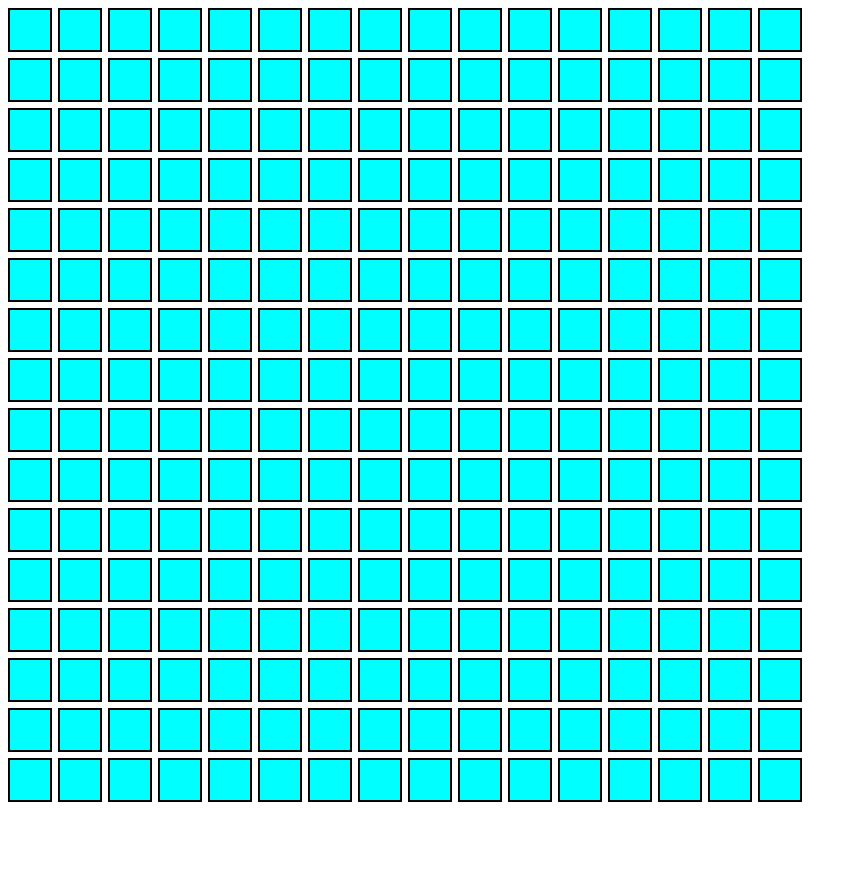
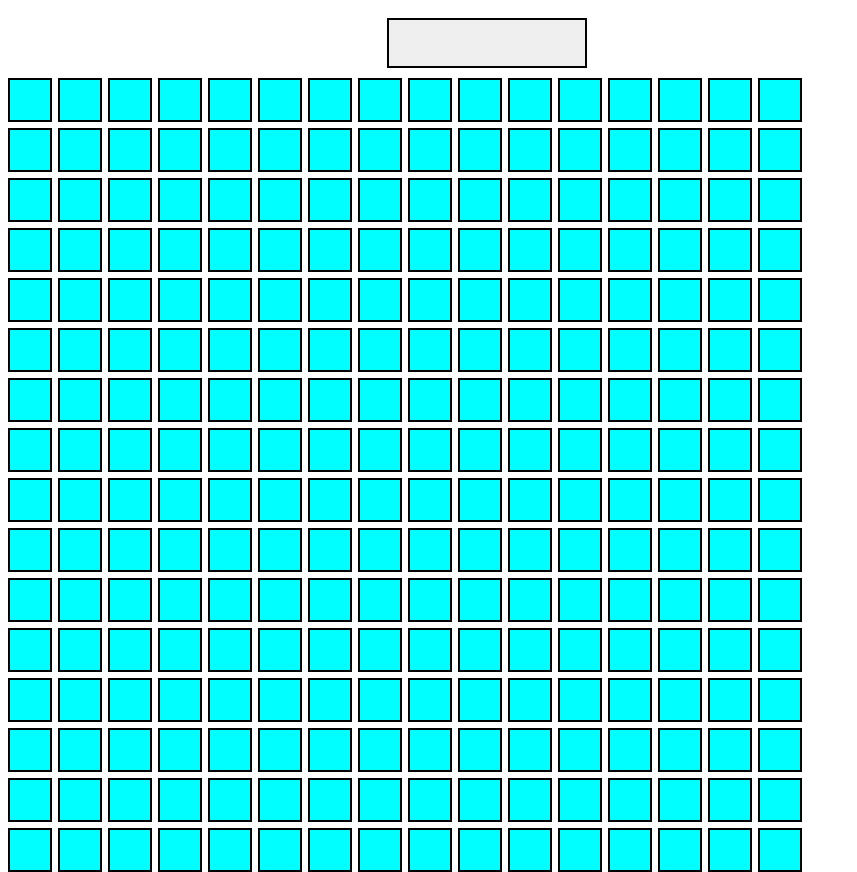
Before and after one commit to Kirito72-hub/Etch-a-Sketch, a plain HTML site: page index.html in a window 1280 px wide. Shown: the whole page, without its empty margins (0-857 px from the left). Before the commit the page ends 802 px from the top, so only its background shows below. Drawn offline with Linux system fonts and the light colour scheme.

Commit message:
added button and styled it

```diff
--- a/index.html
+++ b/index.html
@@ -7,6 +7,7 @@
     <link rel="stylesheet" href="./styles.css">
 </head>
 <body>
+    <div class="header"><button class="btn"></button></div>
     <div class="container"></div>
 </body>
 <script src="./script.js"></script>
--- a/script.js
+++ b/script.js
@@ -1,5 +1,10 @@
 // used querySelector here with .container cuz the selectClassByName get me array and that dosnt work with append appendChiled
 const container = document.querySelector(".container");
+
+//adding button to the top of the page
+
+
+
 // for loop that write 16x16 box and give them class name and add them to the main container which is in html file
 for(let i=0; i<256; i++){
     const box = document.createElement("div");
--- a/styles.css
+++ b/styles.css
@@ -12,3 +12,10 @@
     width: 40px;
     height: 40px;
 }
+
+.btn {
+    width:200px;
+    height:50px;
+    margin: 10px 30%;
+    border: 2px solid black;
+}
```
